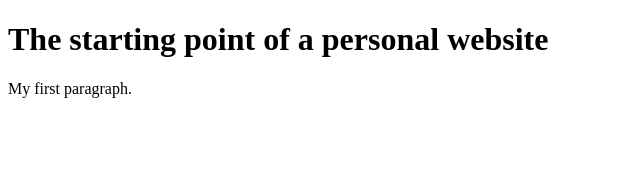
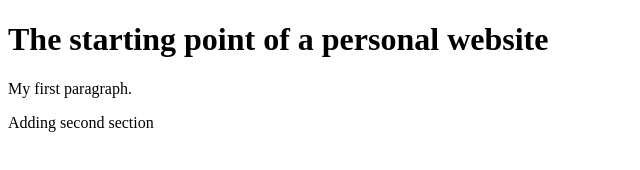
Before and after one commit to osmelis/osmelis.github.io, a plain HTML site: page index.html in a window 1280 px wide. Shown: the whole page, without its empty margins (0-640 px from the left). Drawn offline with Linux system fonts and the light colour scheme.

Commit message:
Add second commit

```diff
--- a/index.html
+++ b/index.html
@@ -5,5 +5,7 @@
 <h1>The starting point of a personal website</h1>
 <p>My first paragraph.</p>
 
+<p> Adding second section </p>
+
 </body>
 </html>
```
